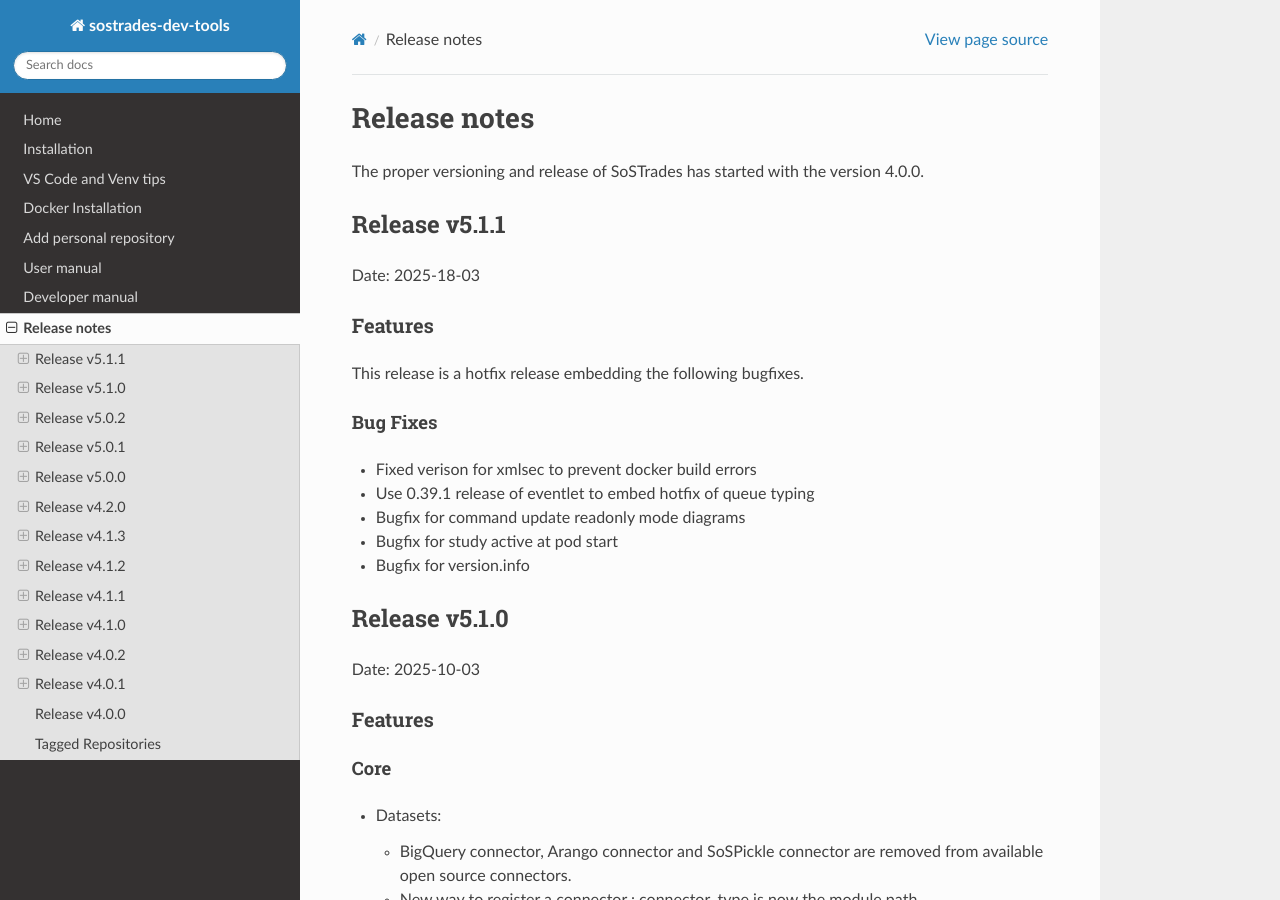
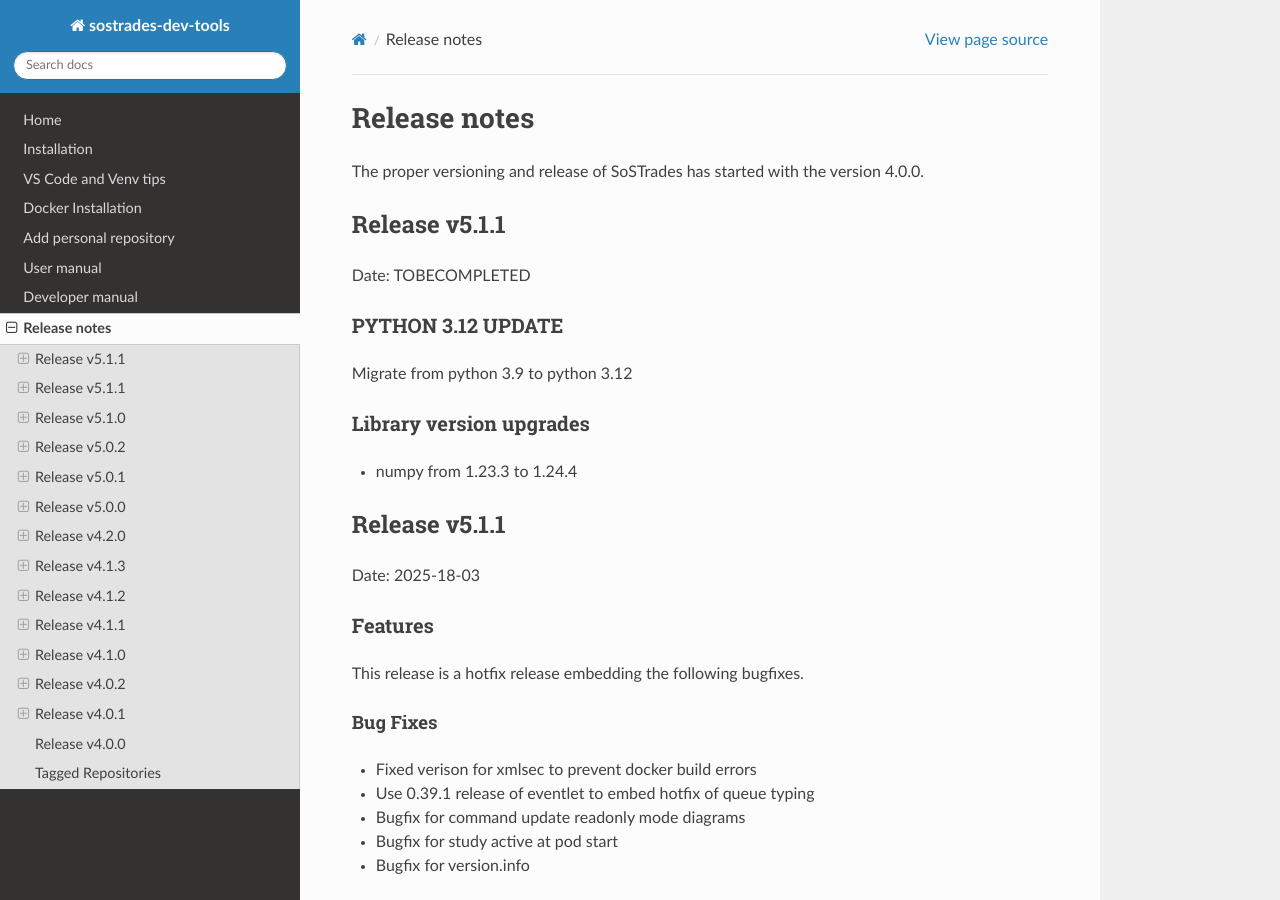
Before and after one commit to os-climate/sostrades-dev-tools, a Sphinx documentation site: the page built from docs/source/release-notes.md, in a window 1280 px wide and 900 px high. Built offline with Sphinx 7.4.7 and the Read the Docs theme 3.1.0, drawn with Linux system fonts in a browser that asks for light colours.

Commit message:
update python 3.9 to 3.12

```diff
--- a/docs/source/release-notes.md
+++ b/docs/source/release-notes.md
@@ -1,6 +1,18 @@
 # Release notes
 
 The proper versioning and release of SoSTrades has started with the version 4.0.0.
+
+## Release v5.1.1
+Date: TOBECOMPLETED
+
+
+### PYTHON 3.12 UPDATE
+Migrate from python 3.9 to python 3.12
+
+### Library version upgrades
+
+* numpy from 1.23.3 to 1.24.4
+
 
 ## Release v5.1.1
 Date: 2025-18-03
```
Also changed, not shown: docs/source/installation.md (+1 -1 lines), docs/source/vs_code_venv_tips.md (+1 -1 lines), 7 other files.
